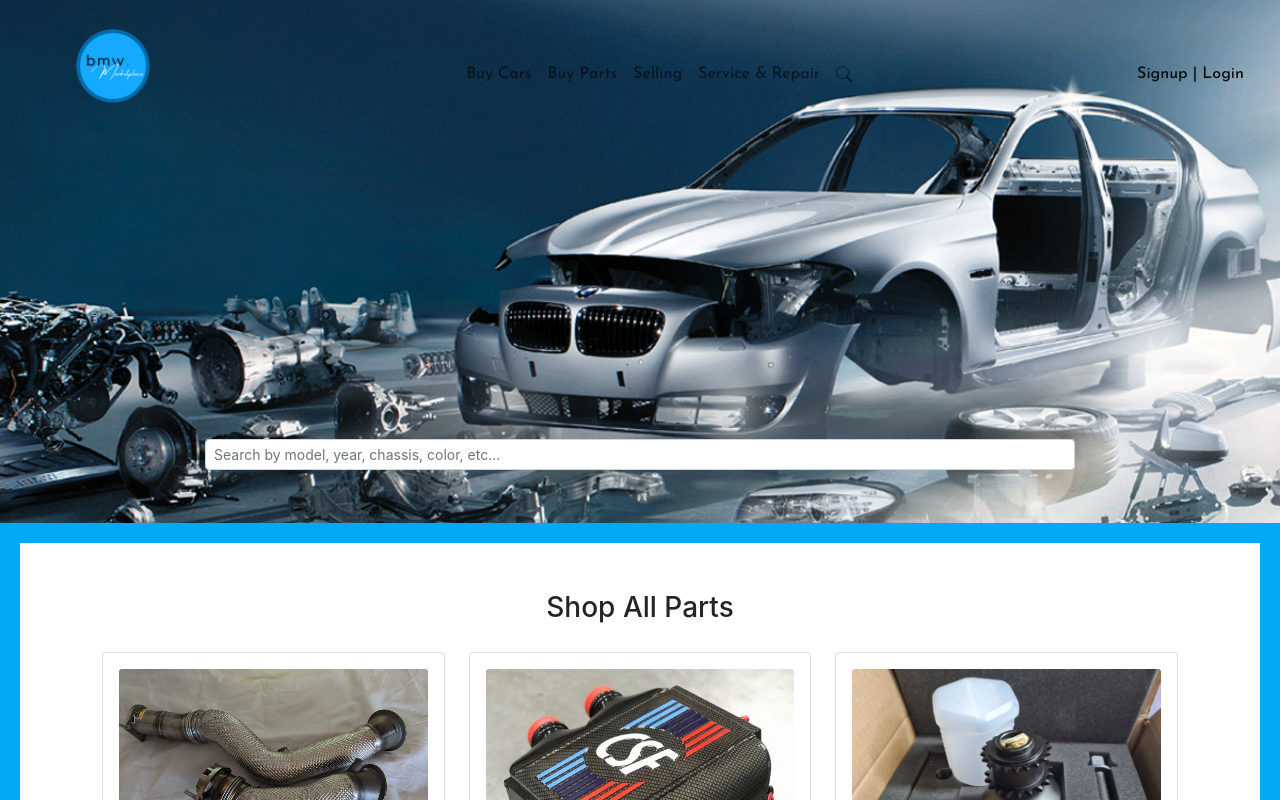
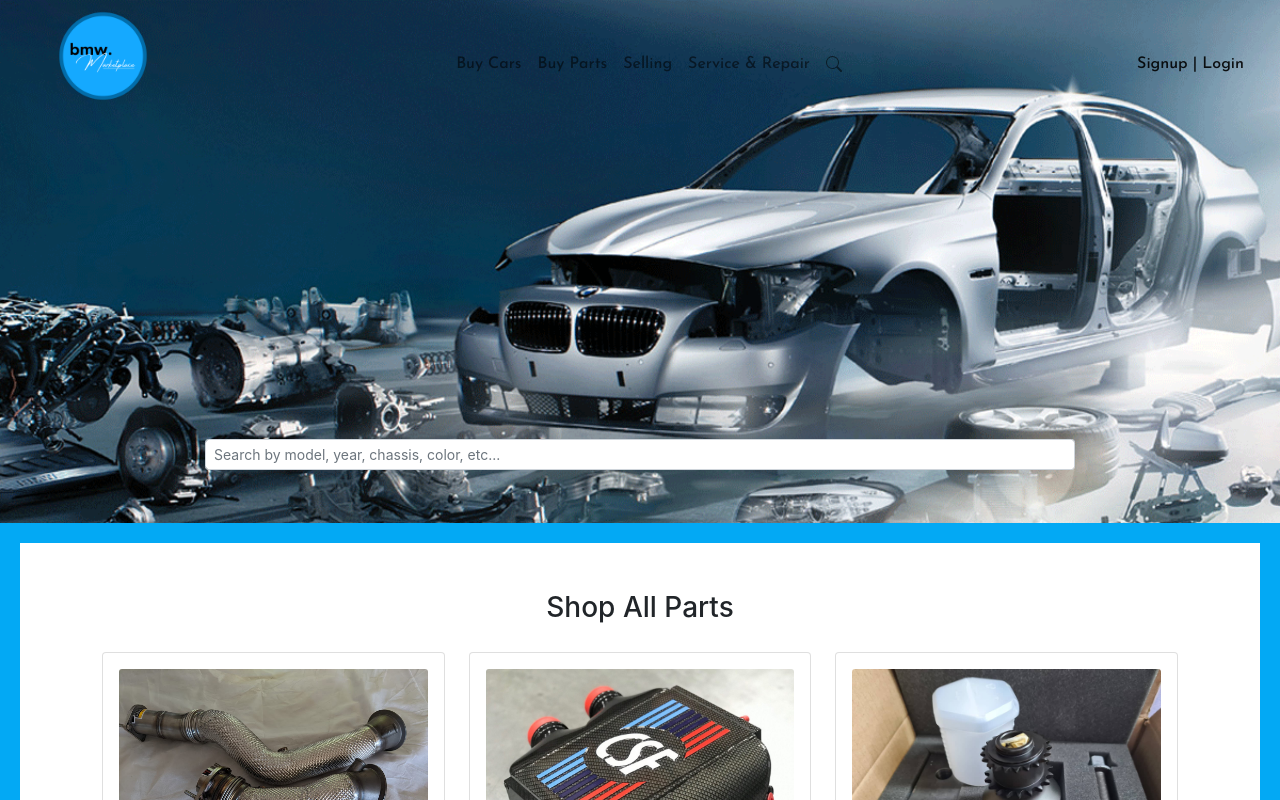
Before and after one commit to samaracodes/bmw_marketplace_frontend, a React (Create React App) app: page /parts in a window 1280 px wide. Shown: the top 800 px of the page. Built offline with nearby package versions, Linux system fonts and the light colour scheme.

Commit message:
replaced brand logo

```diff
--- a/src/components/Navbar.js
+++ b/src/components/Navbar.js
@@ -6,7 +6,7 @@ const Navbar = () => {
             <nav class="navbar fixed-top navbar-expand-md navbar-light p-md-3">
                 <div class="container-fluid">
                     <a class="navbar-brand" href="/">
-                        <img src="bmw-brand-logo.png" class="navbar-logo" alt="BMW Marketplace Brand Logo" height="120"/>
+                        <img src="bmw-mrkt-logo.png" class="navbar-logo" alt="BMW Marketplace Brand Logo" height="100"/>
                     </a>
                     <button class="navbar-toggler" type="button" data-bs-toggle="collapse" data-bs-target="#navbarNav" aria-controls="navbarNav" aria-expanded="false" aria-label="Toggle navigation">
                         <span class="navbar-toggler-icon"></span>
```
